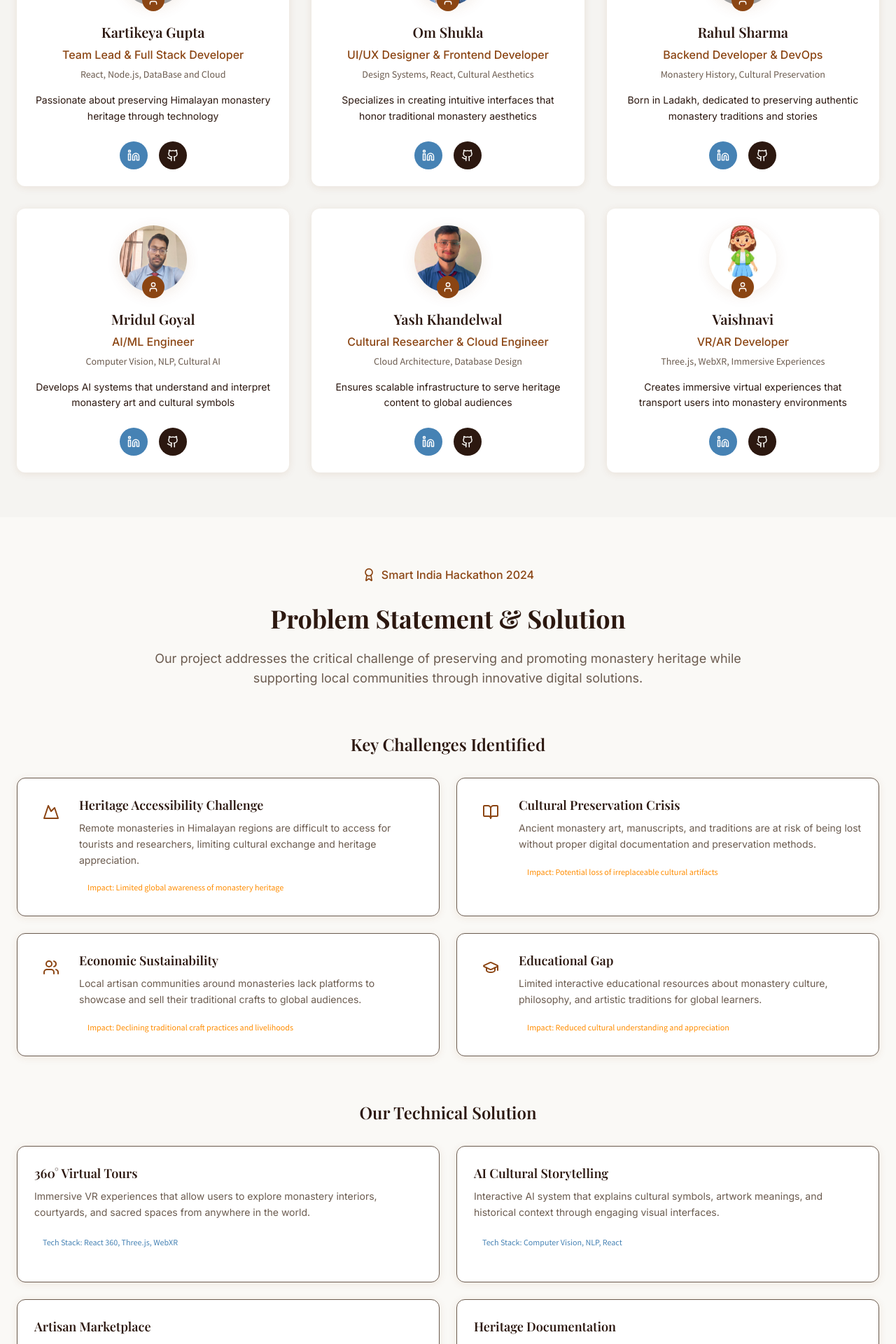
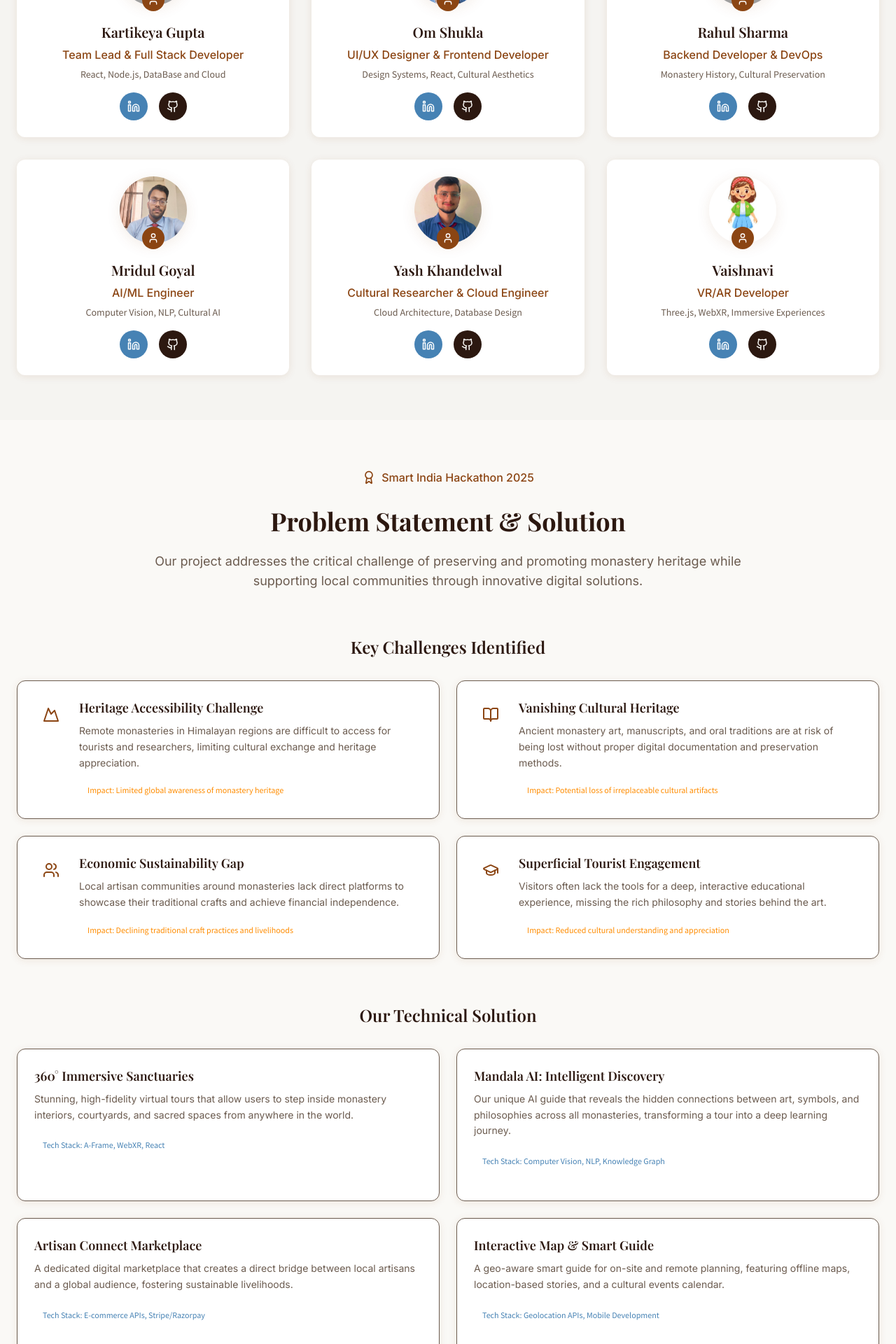
Before and after one commit to KartikeyaGupta05/monastery360, a React (Vite) app: page /about in a window 1280 px wide. Shown: the part 880-2800 px from the top of the page at 70% size. Built offline with nearby package versions, Linux system fonts and the light colour scheme; grey boxes are pictures that could not be loaded.

Commit message:
UI Changes

```diff
--- a/src/pages/about-us/components/HeroSection.jsx
+++ b/src/pages/about-us/components/HeroSection.jsx
@@ -25,7 +25,7 @@ const HeroSection = () => {
         </p>
         <div className="flex flex-col sm:flex-row gap-4 justify-center">
           <div className="bg-white/10 backdrop-blur-sm rounded-lg px-6 py-3 border border-white/20">
-            <span className="font-body text-white font-medium">Founded: 2024</span>
+            <span className="font-body text-white font-medium">Founded: 2025</span>
           </div>
           <div className="bg-white/10 backdrop-blur-sm rounded-lg px-6 py-3 border border-white/20">
             <span className="font-body text-white font-medium">Team: 6 Members</span>
--- a/src/pages/about-us/components/SIHSection.jsx
+++ b/src/pages/about-us/components/SIHSection.jsx
@@ -12,51 +12,50 @@ const SIHSection = () => {
   },
   {
     id: 2,
-      title: "Cultural Preservation Crisis",
-      description: "Ancient monastery art, manuscripts, and traditions are at risk of being lost without proper digital documentation and preservation methods.",
+    title: "Vanishing Cultural Heritage",
+    description: "Ancient monastery art, manuscripts, and oral traditions are at risk of being lost without proper digital documentation and preservation methods.",
     icon: "BookOpen",
     impact: "Potential loss of irreplaceable cultural artifacts"
   },
   {
     id: 3,
-      title: "Economic Sustainability",
-      description: "Local artisan communities around monasteries lack platforms to showcase and sell their traditional crafts to global audiences.",
+    title: "Economic Sustainability Gap",
+    description: "Local artisan communities around monasteries lack direct platforms to showcase their traditional crafts and achieve financial independence.",
     icon: "Users",
     impact: "Declining traditional craft practices and livelihoods"
   },
   {
     id: 4,
-      title: "Educational Gap",
-      description: "Limited interactive educational resources about monastery culture, philosophy, and artistic traditions for global learners.",
+    title: "Superficial Tourist Engagement",
+    description: "Visitors often lack the tools for a deep, interactive educational experience, missing the rich philosophy and stories behind the art.",
     icon: "GraduationCap",
     impact: "Reduced cultural understanding and appreciation"
   }
 ];
-
   const solutionApproach = [
   {
     id: 1,
-      title: "360° Virtual Tours",
-      description: "Immersive VR experiences that allow users to explore monastery interiors, courtyards, and sacred spaces from anywhere in the world.",
-      technology: "React 360, Three.js, WebXR"
+    title: "360° Immersive Sanctuaries",
+    description: "Stunning, high-fidelity virtual tours that allow users to step inside monastery interiors, courtyards, and sacred spaces from anywhere in the world.",
+    technology: "A-Frame, WebXR, React"
   },
   {
     id: 2,
-      title: "AI Cultural Storytelling",
-      description: "Interactive AI system that explains cultural symbols, artwork meanings, and historical context through engaging visual interfaces.",
-      technology: "Computer Vision, NLP, React"
+    title: "Mandala AI: Intelligent Discovery",
+    description: "Our unique AI guide that reveals the hidden connections between art, symbols, and philosophies across all monasteries, transforming a tour into a deep learning journey.",
+    technology: "Computer Vision, NLP, Knowledge Graph"
   },
   {
     id: 3,
-      title: "Artisan Marketplace",
-      description: "Digital platform connecting monastery-linked artisans with global customers, featuring authentic crafts and their cultural stories.",
-      technology: "E-commerce Integration, Payment Gateway"
+    title: "Artisan Connect Marketplace",
+    description: "A dedicated digital marketplace that creates a direct bridge between local artisans and a global audience, fostering sustainable livelihoods.",
+    technology: "E-commerce APIs, Stripe/Razorpay"
   },
   {
     id: 4,
-      title: "Heritage Documentation",
-      description: "Comprehensive digital archive of monastery artifacts, manuscripts, and traditions with searchable metadata and cultural context.",
-      technology: "Database Design, Content Management"
+    title: "Interactive Map & Smart Guide",
+    description: "A geo-aware smart guide for on-site and remote planning, featuring offline maps, location-based stories, and a cultural events calendar.",
+    technology: "Geolocation APIs, Mobile Development"
   }
 ];
 
@@ -67,7 +66,7 @@ const SIHSection = () => {
         <div className="text-center mb-16">
           <div className="inline-flex items-center space-x-2 bg-primary/10 rounded-full px-6 py-2 mb-6">
             <Icon name="Award" size={20} className="text-primary" />
-            <span className="font-body font-medium text-primary">Smart India Hackathon 2024</span>
+            <span className="font-body font-medium text-primary">Smart India Hackathon 2025</span>
           </div>
           <h2 className="font-heading text-3xl md:text-4xl font-bold text-foreground mb-6">
             Problem Statement & Solution
--- a/src/pages/about-us/components/TeamSection.jsx
+++ b/src/pages/about-us/components/TeamSection.jsx
@@ -10,9 +10,8 @@ const TeamSection = () => {
       role: "Team Lead & Full Stack Developer",
       expertise: "React, Node.js, DataBase and Cloud",
       image: "/assets/images/Kartikeya.jpg",
-      connection: "Passionate about preserving Himalayan monastery heritage through technology",
-      linkedin: "#",
-      github: "#"
+      linkedin: "https://www.linkedin.com/in/kartikeyagupta05/",
+      github: "https://github.com/kartikeyagupta05"
     },
     {
       id: 2,
@@ -20,9 +19,8 @@ const TeamSection = () => {
       role: "UI/UX Designer & Frontend Developer",
       expertise: "Design Systems, React, Cultural Aesthetics",
       image: "/assets/images/om.jpg",
-      connection: "Specializes in creating intuitive interfaces that honor traditional monastery aesthetics",
-      linkedin: "#",
-      github: "#"
+      linkedin: "https://www.linkedin.com/in/omshukla350/",
+      github: "https://github.com/OmShukla350"
     },
     {
       id: 3,
@@ -30,9 +28,8 @@ const TeamSection = () => {
       role: "Backend Developer & DevOps",
       expertise: "Monastery History, Cultural Preservation",
       image: "/assets/images/rahul.jpg",
-      connection: "Born in Ladakh, dedicated to preserving authentic monastery traditions and stories",
-      linkedin: "#",
-      github: "#"
+      linkedin: "https://www.linkedin.com/in/rahu-ul/",
+      github: "https://github.com/rahu-ul"
     },
     {
       id: 4,
@@ -40,9 +37,8 @@ const TeamSection = () => {
       role: "AI/ML Engineer",
       expertise: "Computer Vision, NLP, Cultural AI",
       image: "/assets/images/mridul.jpg",
-      connection: "Develops AI systems that understand and interpret monastery art and cultural symbols",
-      linkedin: "#",
-      github: "#"
+      linkedin: "https://www.linkedin.com/in/mridul-goyal-7221581b3/",
+      github: "https://github.com/Mridultech"
     },
     {
       id: 5,
@@ -50,9 +46,8 @@ const TeamSection = () => {
       role: "Cultural Researcher & Cloud Engineer",
       expertise: "Cloud Architecture, Database Design",
       image: "/assets/images/yash.jpg",
-      connection: "Ensures scalable infrastructure to serve heritage content to global audiences",
-      linkedin: "#",
-      github: "#"
+      linkedin: "https://www.linkedin.com/in/yash-khandelwal-26a5012a9",
+      github: "https://github.com/YashKhandelwal82"
     },
     {
       id: 6,
@@ -60,9 +55,8 @@ const TeamSection = () => {
       role: "VR/AR Developer",
       expertise: "Three.js, WebXR, Immersive Experiences",
       image: "/assets/images/vaishnavi.jpeg",
-      connection: "Creates immersive virtual experiences that transport users into monastery environments",
-      linkedin: "#",
-      github: "#"
+      linkedin: "http://www.linkedin.com/in/vaishnavi-cse28",
+      github: "https://github.com/2006vaishnaviglb-beep"
     }
   ];
 
@@ -103,9 +97,9 @@ const TeamSection = () => {
               <p className="font-caption text-sm text-muted-foreground mb-4">
                 {member?.expertise}
               </p>
-              <p className="font-body text-sm text-card-foreground mb-6 leading-relaxed">
+              {/* <p className="font-body text-sm text-card-foreground mb-6 leading-relaxed">
                 {member?.connection}
-              </p>
+              </p> */}
 
               <div className="flex justify-center space-x-4">
                 <a
--- a/src/pages/about-us/index.jsx
+++ b/src/pages/about-us/index.jsx
@@ -58,7 +58,7 @@ const AboutUs = () => {
                 Preserving monastery heritage through innovative technology, connecting cultures, and supporting artisan communities worldwide.
               </p>
               <p className="font-caption text-xs opacity-60">
-                © {new Date()?.getFullYear()} Monastery360. Built for Smart India Hackathon 2024.
+                © {new Date()?.getFullYear()} Monastery360. Built for Smart India Hackathon 2025.
               </p>
             </div>
 
--- a/src/pages/contact/index.jsx
+++ b/src/pages/contact/index.jsx
@@ -169,7 +169,7 @@ const Contact = () => {
                   local artisan communities worldwide.
                 </p>
                 <p className="text-background/60 text-sm">
-                  © {new Date()?.getFullYear()} Monastery360. Built for Smart India Hackathon 2024.
+                  © {new Date()?.getFullYear()} Monastery360. Built for Smart India Hackathon 2025.
                 </p>
               </div>
 
--- a/src/pages/homepage/components/MinistryCollaborationSection.jsx
+++ b/src/pages/homepage/components/MinistryCollaborationSection.jsx
@@ -117,7 +117,7 @@ const MinistryCollaborationSection = () => {
           <div className="flex items-center justify-center space-x-4 mb-4">
             <Icon name="Trophy" size={32} className="text-white" />
             <h3 className="font-heading text-2xl font-bold text-white">
-              Smart India Hackathon 2024
+              Smart India Hackathon 2025
             </h3>
           </div>
           <p className="font-body text-white/90 text-lg max-w-2xl mx-auto">
--- a/src/pages/homepage/components/VisionSection.jsx
+++ b/src/pages/homepage/components/VisionSection.jsx
@@ -1,4 +1,4 @@
-import React from 'react';
+import React from "react";
 
 const VisionSection = () => {
   return (
@@ -13,24 +13,36 @@ const VisionSection = () => {
 
         <div className="space-y-6">
           <p className="font-body text-xl md:text-2xl text-foreground leading-relaxed">
-            Preserving the sacred heritage of ancient monasteries through cutting-edge technology,
+            To create a digital sanctuary where the timeless heritage of
+            monasteries is preserved and celebrated.
           </p>
           <p className="font-body text-xl md:text-2xl text-foreground leading-relaxed">
-            making spiritual wisdom accessible to seekers worldwide,
+            To blend immersive 360° virtual tours with AI-powered storytelling,
+            making culture and spirituality accessible to every corner of the
+            world.
           </p>
           <p className="font-body text-xl md:text-2xl text-foreground leading-relaxed">
-            while empowering local artisan communities to thrive in the digital age.
+            To empower artisans by connecting their handcrafted traditions with
+            global audiences, ensuring sustainability and dignity in the digital
+            age.
           </p>
           <p className="font-body text-xl md:text-2xl text-primary font-semibold leading-relaxed">
-            Where ancient wisdom meets modern innovation.
+            Our vision: a seamless fusion of tradition, innovation, and
+            community.
           </p>
         </div>
 
         {/* Decorative Elements */}
         <div className="mt-16 flex justify-center space-x-8">
           <div className="w-3 h-3 bg-secondary rounded-full animate-pulse"></div>
-          <div className="w-3 h-3 bg-primary rounded-full animate-pulse" style={{animationDelay: '0.5s'}}></div>
-          <div className="w-3 h-3 bg-accent rounded-full animate-pulse" style={{animationDelay: '1s'}}></div>
+          <div
+            className="w-3 h-3 bg-primary rounded-full animate-pulse"
+            style={{ animationDelay: "0.5s" }}
+          ></div>
+          <div
+            className="w-3 h-3 bg-accent rounded-full animate-pulse"
+            style={{ animationDelay: "1s" }}
+          ></div>
         </div>
       </div>
     </section>
--- a/src/pages/virtual-tour-experience/index.jsx
+++ b/src/pages/virtual-tour-experience/index.jsx
@@ -13,7 +13,6 @@ import {
   FaVolumeUp,
   FaVolumeMute,
 } from "react-icons/fa";
-import { useNavigate } from "react-router-dom";
 import Header from "components/ui/Header";
 import HelpOverlay from "./components/HelpOverlay";
 
@@ -23,6 +22,7 @@ export default function VirtualTourExperience() {
     "/assets/images/image6.png",
     "/assets/images/image3.png",
     "/assets/images/image5.png",
+    "/assets/images/image4.png",
   ];
 
   const [currentIndex, setCurrentIndex] = useState(0);
```
Also changed, not shown: src/pages/homepage/components/HeroSection.jsx (+64 -23 lines), 2 other files (tests, documents, lock files or other folders). Lines whose indentation alone changed are shown as unchanged.
